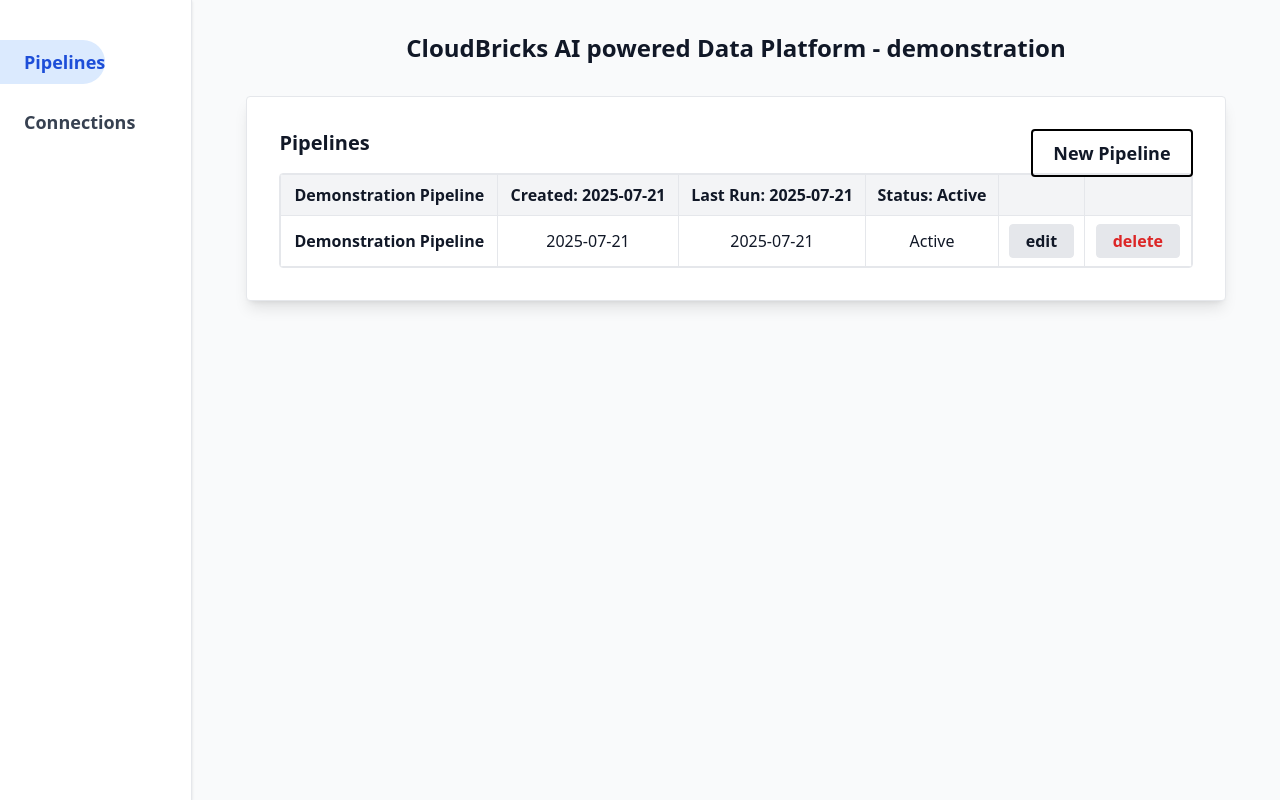
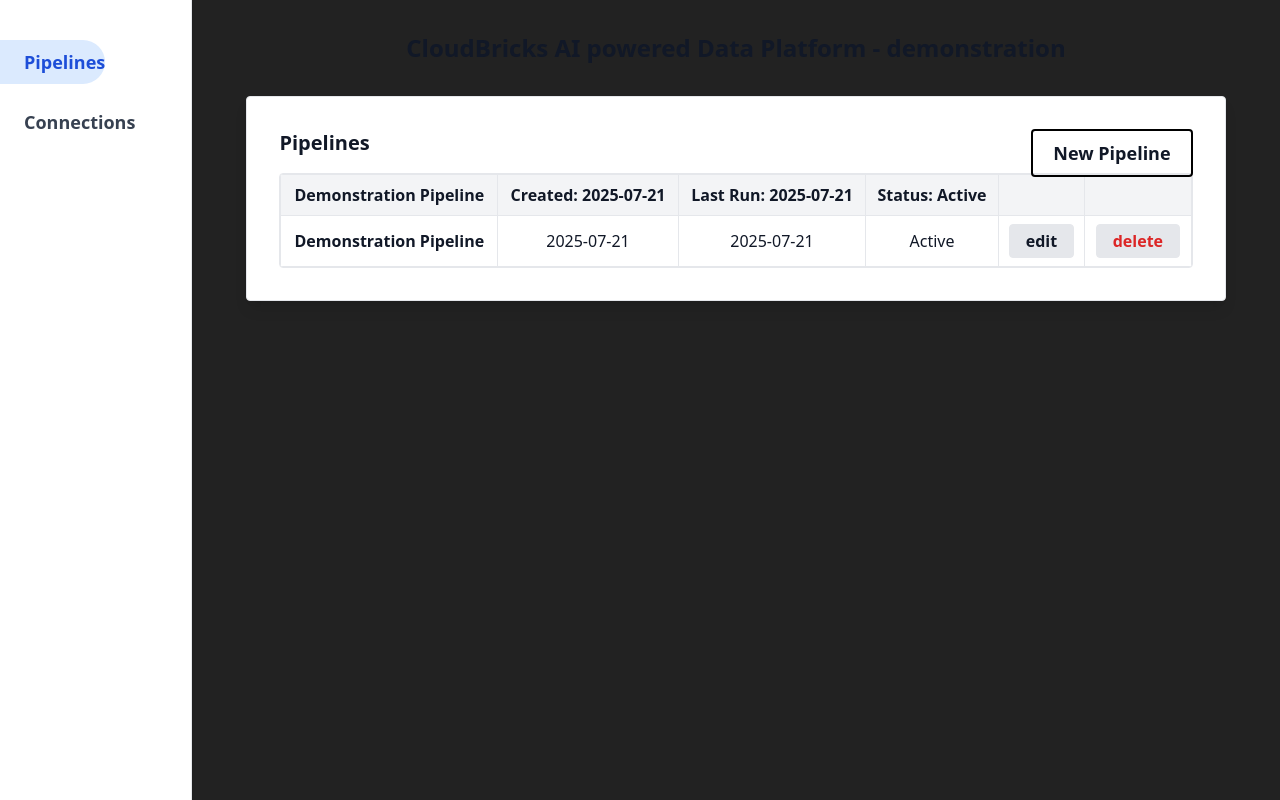
Before and after one commit to krebrovic/Data-platform-POC, a React (Vite) app in the folder frontend/: page / in a window 1280 px wide. Built offline with nearby package versions, Linux system fonts and the light colour scheme.

Commit message:
changed background

```diff
--- a/frontend/src/App.jsx
+++ b/frontend/src/App.jsx
@@ -28,7 +28,7 @@ function App() {
   }
 
   return (
-    <div className="min-h-screen bg-gray-50 flex font-sans">
+    <div className="min-h-screen flex font-sans" style={{ background: "#222" }}>
       {/* Sidebar */}
       <aside className="w-48 bg-white border-r shadow flex flex-col">
         <nav className="mt-10 space-y-4">
```
